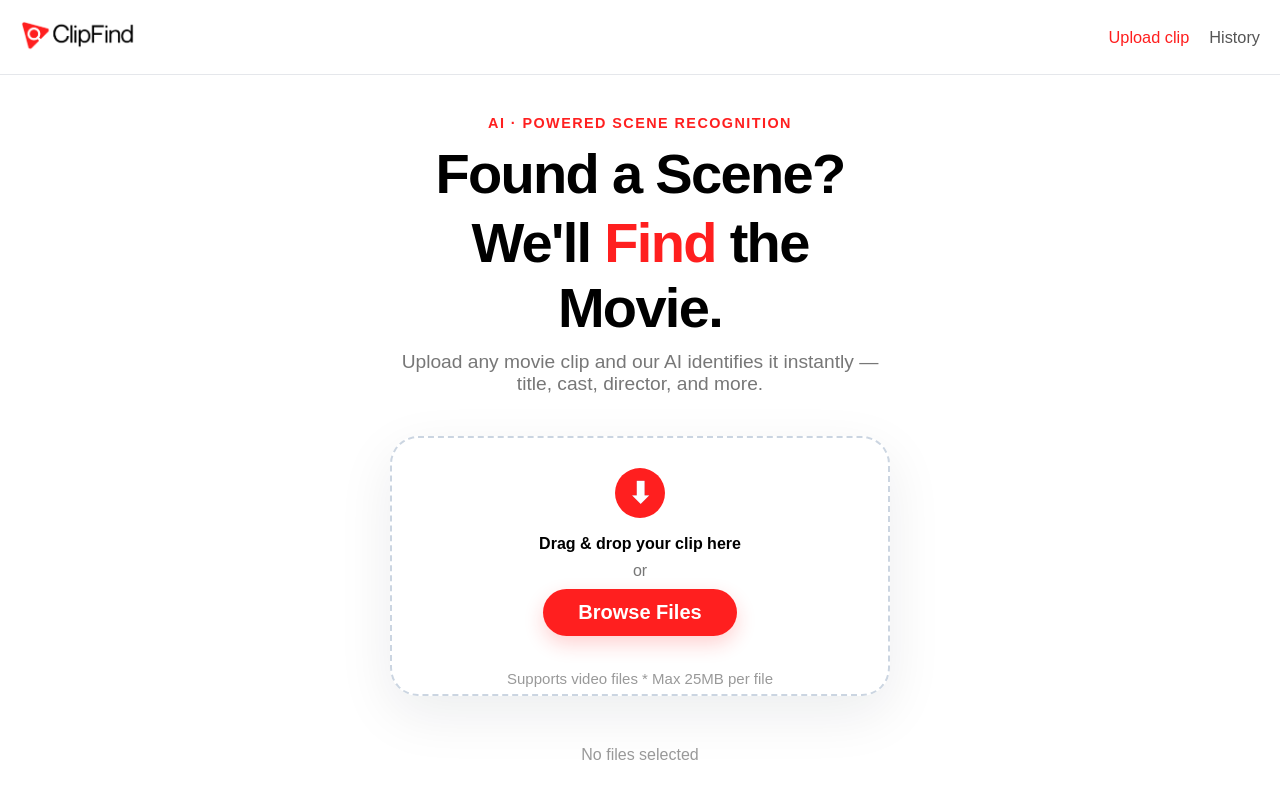
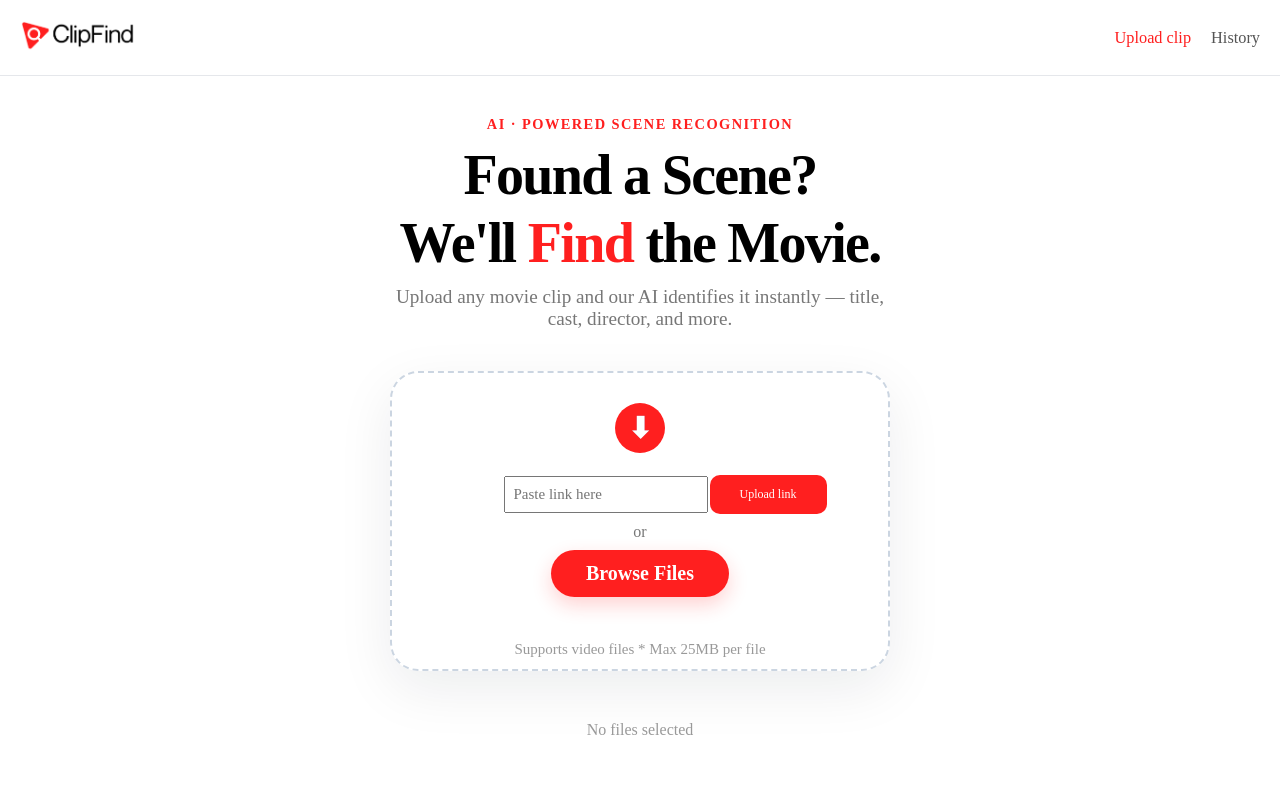
Before and after one commit to FortuneNnah/ClipFInd, a React (Vite) app: page /#/ in a window 1280 px wide. Shown: the top 798 px of the page. Built offline with nearby package versions, Linux system fonts and the light colour scheme.

Commit message:
fix: correct font-family typo and adjust upload area dimensions; add link input for video URL uploads

```diff
--- a/src/App.css
+++ b/src/App.css
@@ -2,7 +2,7 @@
   padding: 0;
   margin: 0;
   box-sizing: border-box;
-  font-family: sans-serif;
+  font-family: sans-se  rif;
 }
 
 body {
@@ -112,7 +112,7 @@ body {
 
 .upload-area {
   max-width: 500px;
-  height: 260px;
+  height: 300px;
   width: 100%;
   border: 2px dashed #cbd5e1;
   border-radius: 28px;
@@ -146,7 +146,13 @@ body {
   font-weight: 700;
   text-shadow: 0 0 0.5px rgba(29, 78, 216, 0.35);
   line-height: 1;
-  margin-bottom: 8px;
+  margin-bottom: 13px;
+}
+
+.linkInput{
+  display: flex;
+  align-items: center;
+  gap: 2px;
 }
 
 .upload-area-inner .dragtxt {
@@ -170,9 +176,15 @@ body {
   display: none;
 }
 
+.upload-area input[type='text'] {
+  padding: 8px;
+  font-size: 15px;
+  margin-left: 50px;
+}
+
 .uploadBtn {
   background: #ff1f1f;
-  color: white;
+  color: #fff;
   border: none;
   padding: 12px 35px;
   border-radius: 40px;
@@ -181,6 +193,16 @@ body {
   cursor: pointer;
   box-shadow: 0 8px 20px rgba(255, 31, 31, 0.2);
   transition: 0.3s;
+}
+
+.uploadBtn2 {
+  border-radius: 10px;
+  border: none;
+  font-size: 12px;
+  padding: 12px 30px;
+  background: #ff1f1f;
+  color: #fff;
+
 }
 
 .uploadBtn:hover {
@@ -196,7 +218,7 @@ body {
 }
 
 .upload-area-inner .note {
-  margin-top: 25px;
+  margin-top: 35px;
   color: #999;
   font-size: 15px;
 }
--- a/src/Upload.jsx
+++ b/src/Upload.jsx
@@ -1,6 +1,5 @@
 import React, { useRef, useState } from "react";
 import { BiMoviePlay } from "react-icons/bi";
-import { BiTrash } from "react-icons/bi";
 import "./App.css";
 
 const API_URL = "https://clipfind-backend.onrender.com/api";
@@ -14,6 +13,7 @@ const formatGenre = (genre) => {
 
 const Upload = () => {
   const fileInputRef = useRef(null);
+  const linkInputRef = useRef(null);
 
   const [files, setFiles] = useState([]);
   const [uploadStatuses, setUploadStatuses] = useState({});
@@ -27,8 +27,8 @@ const Upload = () => {
       typeof movieResult?.poster_path === "string" && movieResult.poster_path.trim()
         ? movieResult.poster_path
         : typeof movieResult?.poster === "string" && movieResult.poster.trim()
-        ? movieResult.poster
-        : null;
+          ? movieResult.poster
+          : null;
 
     return {
       id: `${Date.now()}-${Math.random().toString(16).slice(2)}`,
@@ -104,6 +104,77 @@ const Upload = () => {
       return next;
     });
   };
+
+  const handleuploadlink = async () => {
+    if (hasActiveUpload) return;
+
+    const videoUrl = linkInputRef.current?.value.trim();
+    if (!videoUrl) return;
+
+    try {
+      new URL(videoUrl);
+    } catch {
+      window.alert("Please enter a valid video URL.");
+      return;
+    }
+
+    const index = files.length;
+    const linkFile = {
+      name: videoUrl,
+      size: 0,
+      type: "video/link",
+    };
+
+    setFiles((prevFiles) => [...prevFiles, linkFile]);
+    setUploadStatuses((prev) => ({
+      ...prev,
+      [index]: {
+        uploading: true,
+        processing: false,
+        uploaded: false,
+        progress: 0,
+      },
+    }));
+
+    try {
+      const response = await fetch(`${API_URL}/upload-url`, {
+        method: "POST",
+        headers: { "Content-Type": "application/json" },
+        body: JSON.stringify({ videoUrl }),
+      });
+      const data = await response.json().catch(() => ({}));
+
+      if (!response.ok || !data.jobId) {
+        throw new Error(data.message || data.error || "Unable to submit video URL.");
+      }
+
+      linkInputRef.current.value = "";
+      setUploadStatuses((prev) => ({
+        ...prev,
+        [index]: {
+          ...prev[index],
+          uploading: false,
+          processing: true,
+          progress: 100,
+        },
+      }));
+      setProcessingText("AI is identifying movie...");
+      pollJob(data.jobId, index, linkFile);
+    } catch (error) {
+      console.error("Link upload failed:", error);
+      setUploadStatuses((prev) => ({
+        ...prev,
+        [index]: {
+          uploading: false,
+          processing: false,
+          uploaded: false,
+          error: error.message,
+        },
+      }));
+    }
+  };
+
+
 
   // Poll the backend every 3 seconds
   const pollJob = (jobId, index, file) => {
@@ -262,10 +333,10 @@ const Upload = () => {
 
               setTimeout(() => {
                 setProcessingText("Analyzing scenes...")
-              },2000)
+              }, 2000)
               setTimeout(() => {
                 setProcessingText("Almost done...")
-              },3500)
+              }, 3500)
 
               // Start polling
               pollJob(data.jobId, index, file);
@@ -397,9 +468,20 @@ const Upload = () => {
               ⬇
             </div>
 
-            <p className="dragtxt">
-              Drag & drop your clip here
-            </p>
+            <div className="linkInput">
+              <input
+                type="text"
+                placeholder="Paste link here"
+                ref={linkInputRef}
+              />
+              <button
+                onClick={handleuploadlink}
+                className="uploadBtn2"
+                type="button"
+                id="uploadBtn2">
+                  Upload link
+              </button>
+            </div>
 
             <p className="Or">or</p>
 
@@ -450,8 +532,8 @@ const Upload = () => {
                     >
                       <div className="file-item-icon">
                         <BiMoviePlay style={{
-                          "width" : "30px",
-                          "height" : "50px",
+                          "width": "30px",
+                          "height": "50px",
                         }} />
                       </div>
 
```
